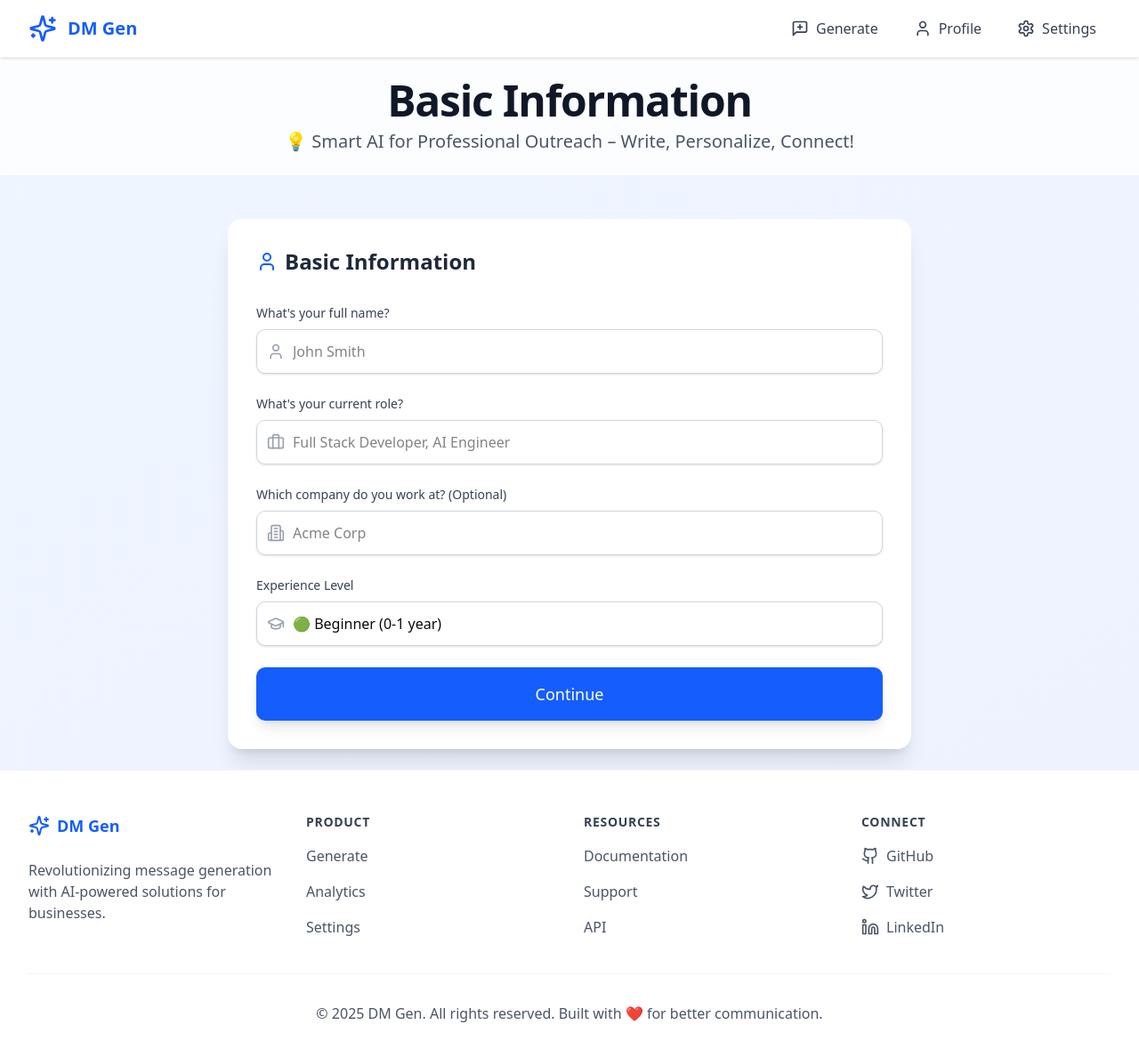
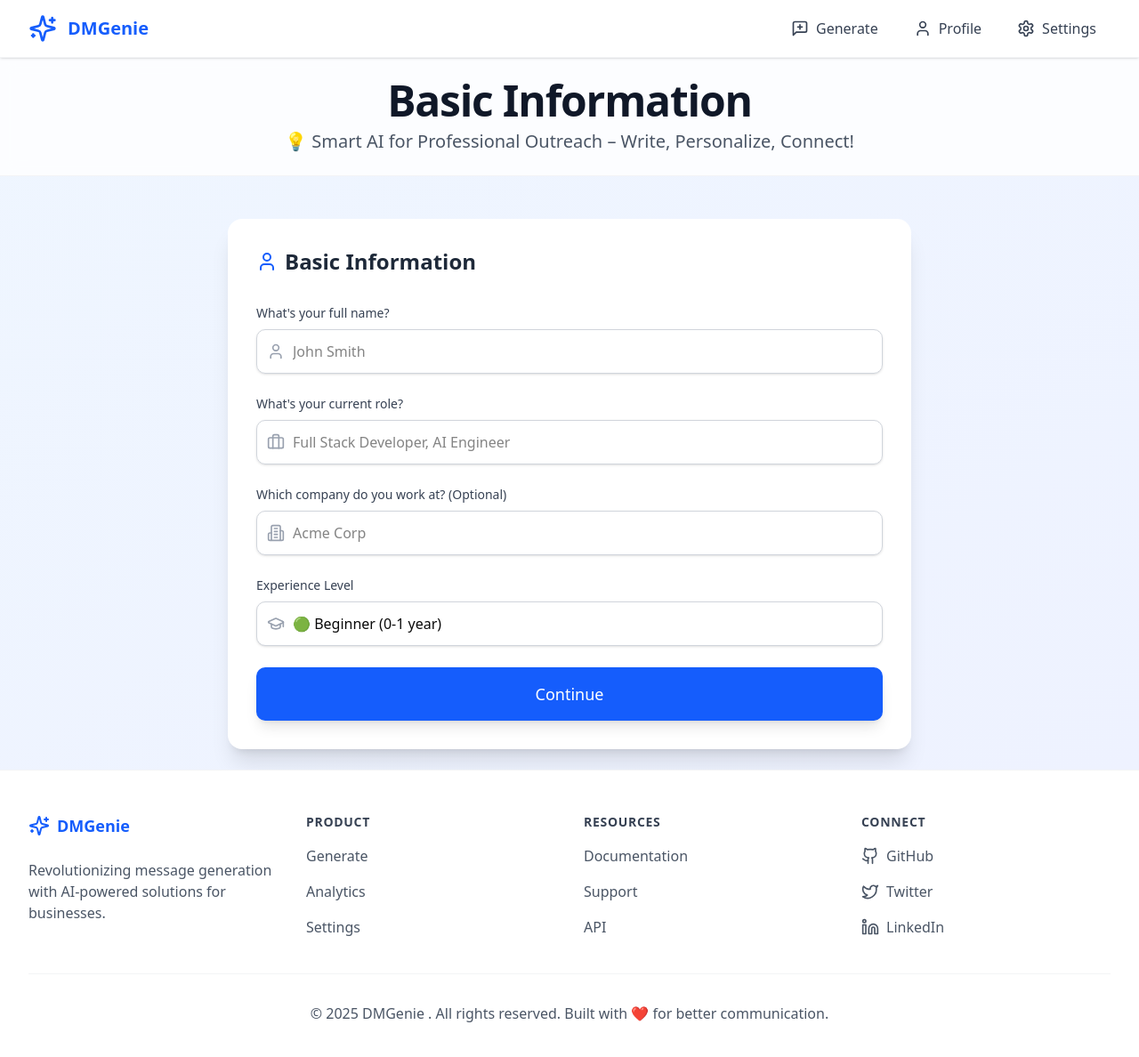
Before and after one commit to arshitrupanii/dm-gen, a Next.js app: page / in a window 1280 px wide. Shown: the top 1188 px of the page at 89% size. Built offline with nearby package versions, Linux system fonts and the light colour scheme.

Commit message:
name change

```diff
--- a/app/components/Footer.js
+++ b/app/components/Footer.js
@@ -11,7 +11,7 @@ const Footer = () => {
             <div>
               <div className="flex items-center mb-6 group">
                 <Sparkles className="h-6 w-6 text-blue-600 group-hover:scale-110 transition-transform duration-300" />
-                <span className="ml-2 text-lg font-bold text-blue-600">DM Gen</span>
+                <span className="ml-2 text-lg font-bold text-blue-600">DMGenie </span>
               </div>
               <p className="text-base text-gray-600 mb-6">
                 Revolutionizing message generation with AI-powered solutions for businesses.
@@ -62,7 +62,7 @@ const Footer = () => {
           </div>
           <div className="mt-8 border-t border-gray-100 pt-8">
             <p className="text-base text-gray-600 text-center">
-              © {new Date().getFullYear()} DM Gen. All rights reserved. Built with ❤️ for better communication.
+              © {new Date().getFullYear()} DMGenie . All rights reserved. Built with ❤️ for better communication.
             </p>
           </div>
         </div>
--- a/app/components/Navbar.js
+++ b/app/components/Navbar.js
@@ -22,7 +22,7 @@ const Navbar = () => {
                 <Sparkles className="h-8 w-8 text-blue-600 transform group-hover:scale-110 transition-transform duration-300" />
                 <div className="absolute -inset-2 bg-blue-100 rounded-full blur opacity-0 group-hover:opacity-50 transition-all duration-300" />
               </div>
-              <span className="ml-3 text-xl font-bold text-blue-600">DM Gen</span>
+              <span className="ml-3 text-xl font-bold text-blue-600">DMGenie</span>
             </Link>
           </div>
 
```
